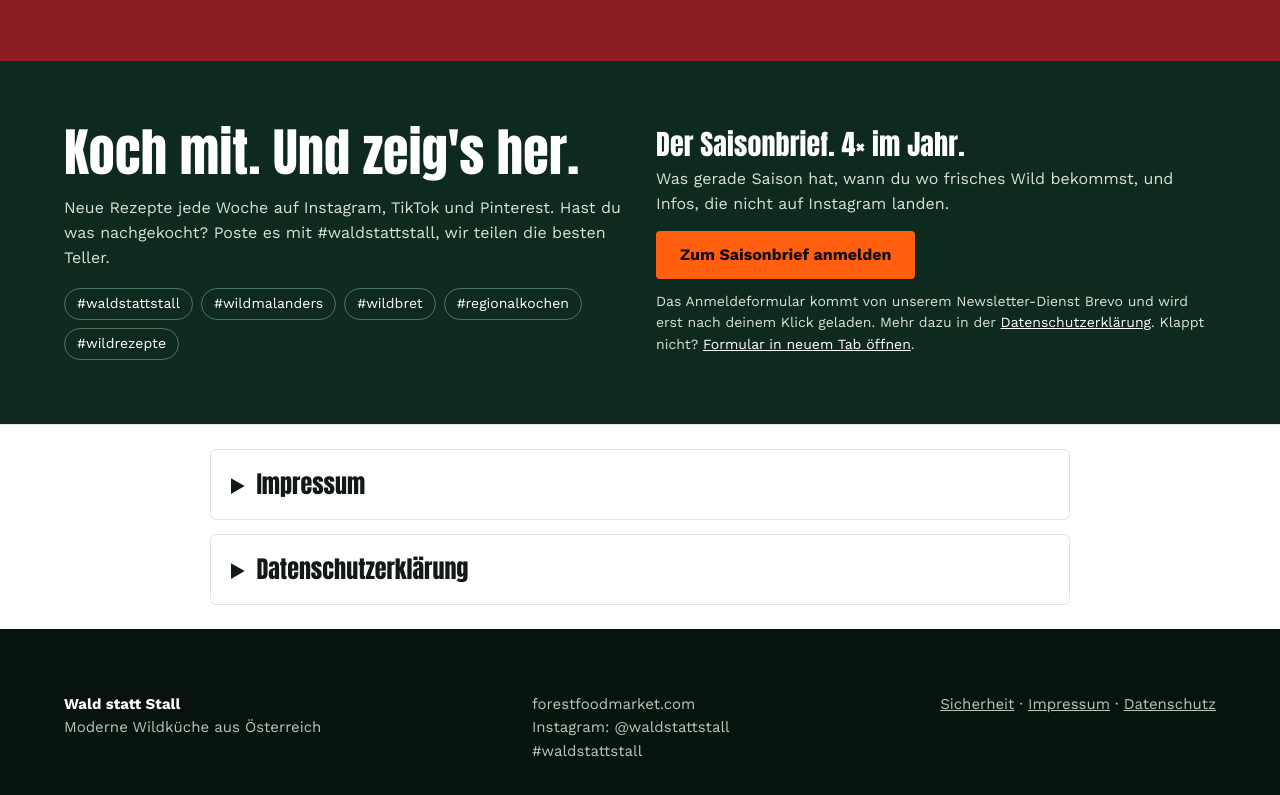
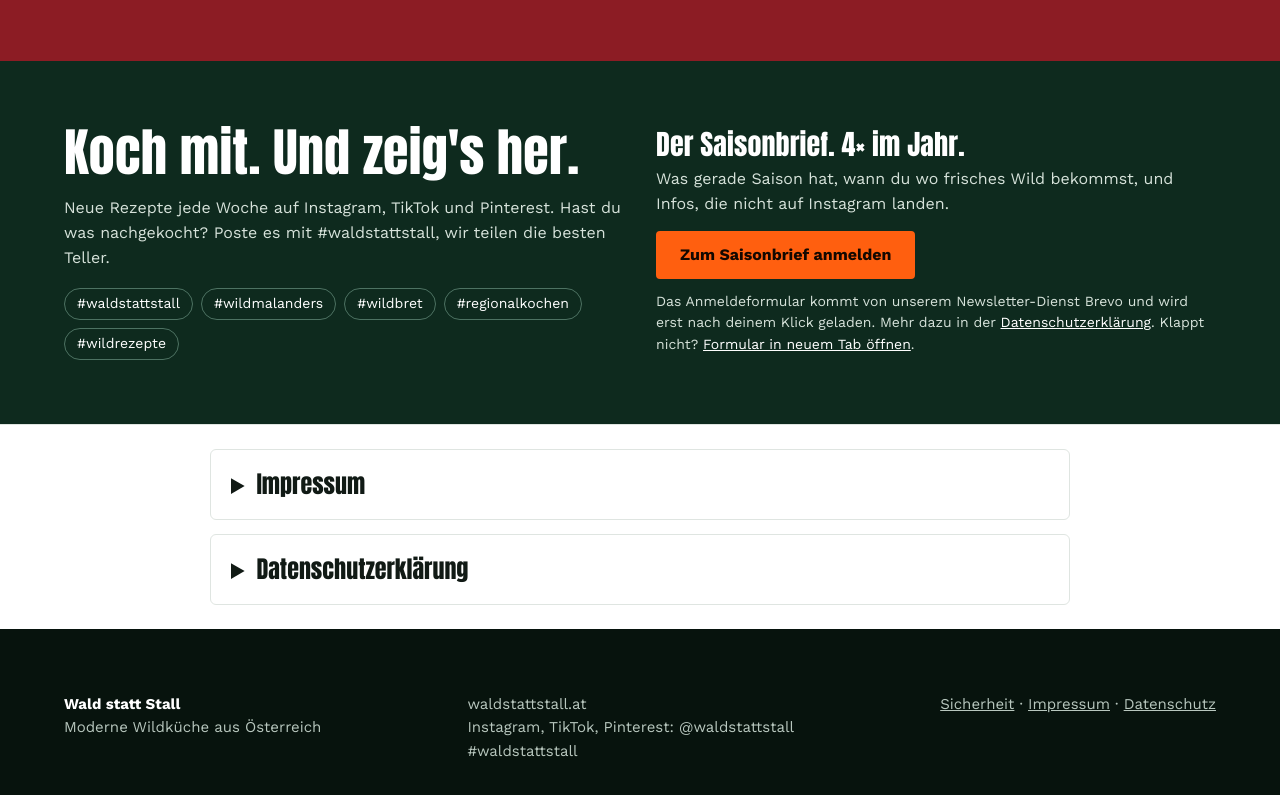
Before and after one commit to jkbildung-rgb/Website, a plain HTML site: page index.html in a window 1280 px wide. Shown: the part 4844-5639 px from the top of the page. Drawn offline with Linux system fonts and the light colour scheme.

Commit message:
Domain auf waldstattstall.at umstellen
Hauptdomain jetzt waldstattstall.at (CNAME, Fußzeile, README).
Fußzeile nennt die Handles auf Instagram, TikTok und Pinterest.

Co-Authored-By: Claude Opus 5.5 <noreply@anthropic.com>
Claude-Session: https://claude.ai/code/session_013vW36K69aXXX4VRPKxuU9X

```diff
--- a/index.html
+++ b/index.html
@@ -320,7 +320,7 @@ footer b{color:#fff}
 <footer class="band">
   <div class="wrap in">
     <div><b>Wald statt Stall</b><br>Moderne Wildküche aus Österreich</div>
-    <div>forestfoodmarket.com<br>Instagram: @waldstattstall<br>#waldstattstall</div>
+    <div>waldstattstall.at<br>Instagram, TikTok, Pinterest: @waldstattstall<br>#waldstattstall</div>
     <div><a href="#regeln">Sicherheit</a> · <a href="#impressum">Impressum</a> · <a href="#datenschutz">Datenschutz</a></div>
   </div>
 </footer>
```
Also changed, not shown: 2 other files.
